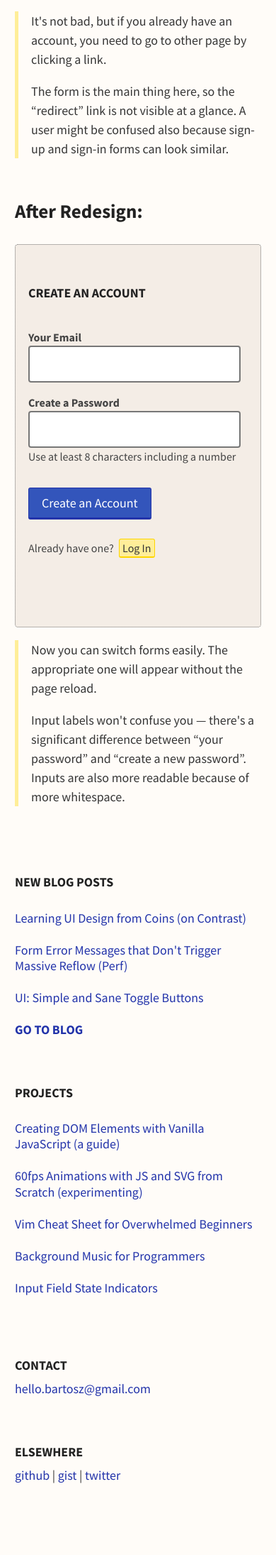
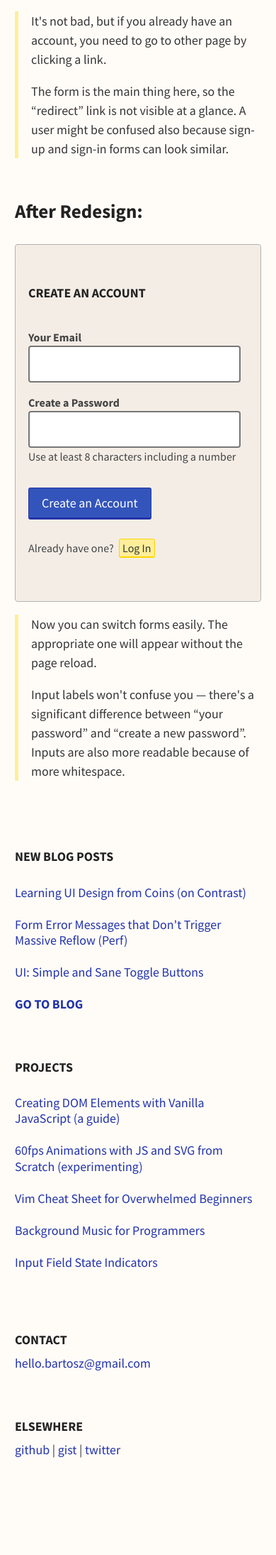
Before and after one commit to bart747/bart747, a Jekyll site: the page built from index.html, in a window 390 px wide. Shown: the part 1497-3688 px from the top of the page at 71% size. Built offline with Jekyll 4.4.1, drawn with Linux system fonts in a browser that asks for light colours; comment, search, counter and statistics services are not loaded; after the commit the page ends 3652 px from its top, so only the background shows below that.

Commit message:
fix form wrapper height - was too short on small screens

```diff
--- a/_sass/_forms.scss
+++ b/_sass/_forms.scss
@@ -110,7 +110,7 @@ input.cc-cvc-input {
 .form-fieldset-toggle {
   height: 25em;
   @media screen and (max-width: $screen-sml) {
-    height: 30em;
+    height: 28em;
   }
 }
 
--- a/css/main.css
+++ b/css/main.css
@@ -720,7 +720,7 @@ input.cc-cvc-input {
   height: 25em; }
   @media screen and (max-width: 568px) {
     .form-fieldset-toggle {
-      height: 30em; } }
+      height: 28em; } }
 
 #form-sign-up,
 #form-sign-in {
```
Also changed, not shown: css/dist/main.css.
